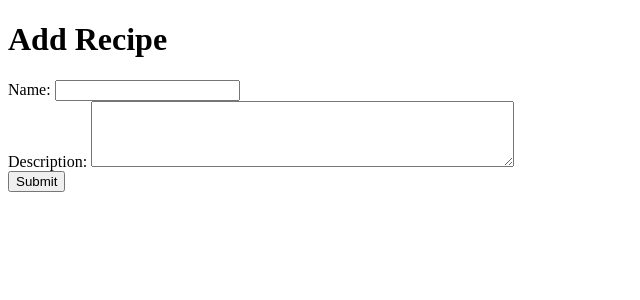
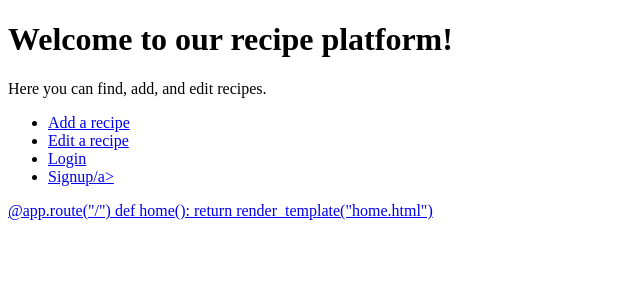
Before and after one commit to EmanuelCaires/MYCOOKBOOK, a Flask app: page / in a window 1280 px wide. Shown: the top 300 px of the page, without its empty margins (0-640 px from the left). Run offline with Flask 3, Linux system fonts and the light colour scheme; data that the repository does not hold is empty; some libraries are stand-ins or nearby versions.

Commit message:
updated html files an app.py

```diff
--- a/app.py
+++ b/app.py
@@ -18,10 +18,9 @@ mongo = PyMongo(app)
 
 
 @app.route("/")
-@app.route("/add_recipe")
-def get_recipes():
-    recipe= mongo.db.recipe.find()
-    return render_template("add_recipe.html", recipes=recipe)
+def home():
+    return render_template("base.html")
+
 
 
 if __name__ == "__main__":
--- a/templates/add_recipe.html
+++ b/templates/add_recipe.html
@@ -1,11 +1,10 @@
-<!DOCTYPE html>
-<html lang="en">
+{% extends 'base.html' %}
 
-<head>
-    <meta charset="UTF-8">
-    <meta name="viewport" content="width=device-width, initial-scale=1.0">
-    <title>Add Recipe</title>
-</head>
+{% block title %}
+Create Recipe
+{% endblock %}
+
+{% block content %}
 
 <body>
     <h1>Add Recipe</h1>
@@ -19,5 +18,4 @@
         <input type="submit" value="Submit">
     </form>
 </body>
-
-</html>
+{% endblock %}
--- a/templates/home.html
+++ b/templates/base.html
@@ -11,11 +11,16 @@
     <h1>Welcome to our recipe platform!</h1>
     <p>Here you can find, add, and edit recipes.</p>
     <ul>
-        <li><a href="/add_recipe">Add a recipe</a></li>
-        <li><a href="/edit_recipe">Edit a recipe</a></li>
+        <li><a href="/add_recipe.html">Add a recipe</a></li>
+        <li><a href="/edit_recipe.html">Edit a recipe</a></li>
+        <li><a href="login.html">Login</a></li>
+        <li><a href="/signup.html">Signup/a></li>
+
         {% block content %}
         {% endblock %}
     </ul>
 </body>
 
-</html>
+</html>@app.route("/")
+def home():
+    return render_template("home.html")
```
Also changed, not shown: templates/edit_recipe.html (+10 -5 lines), templates/login.html (+6 -8 lines), templates/signup.html (+5 -8 lines).
